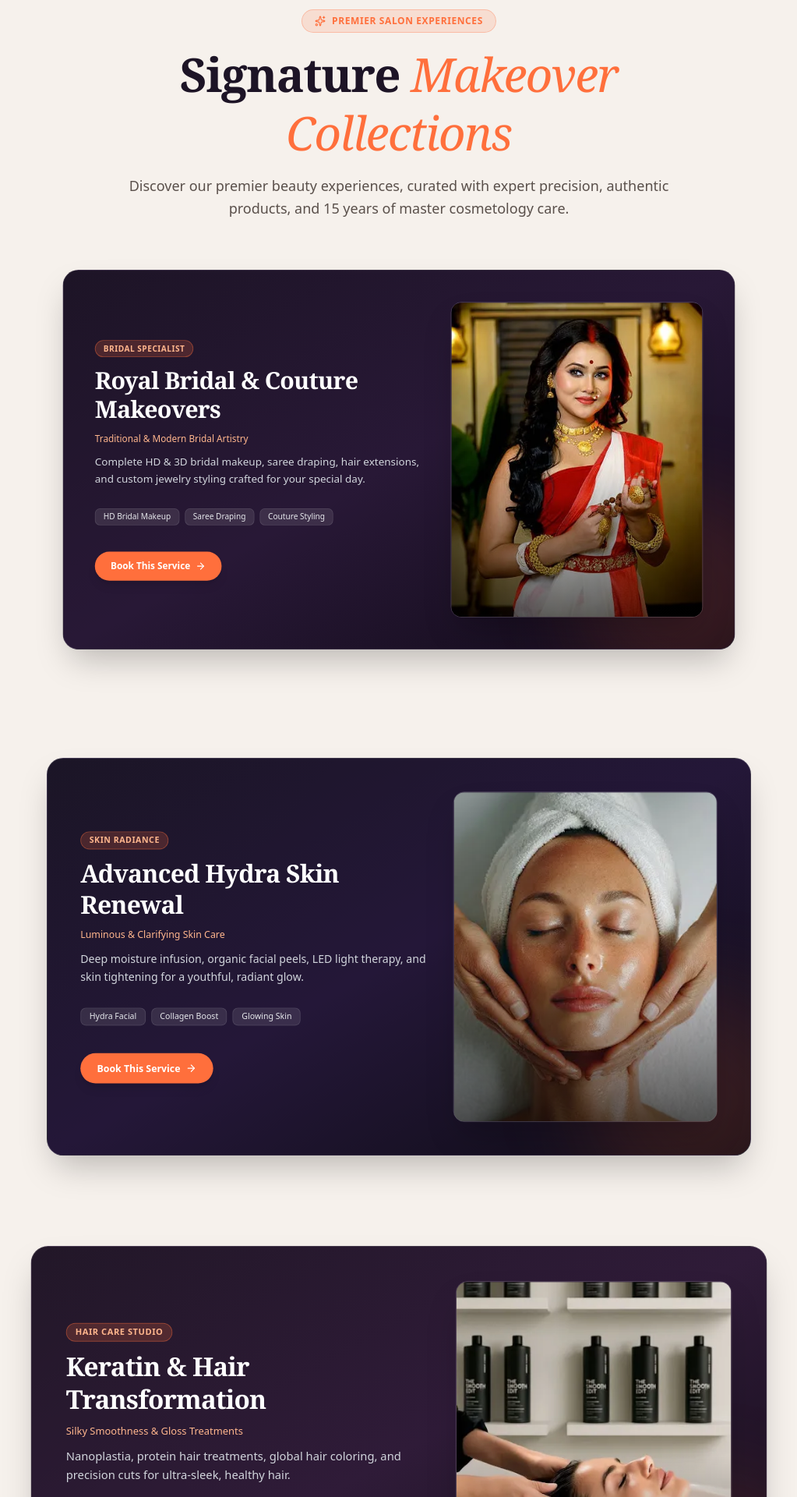
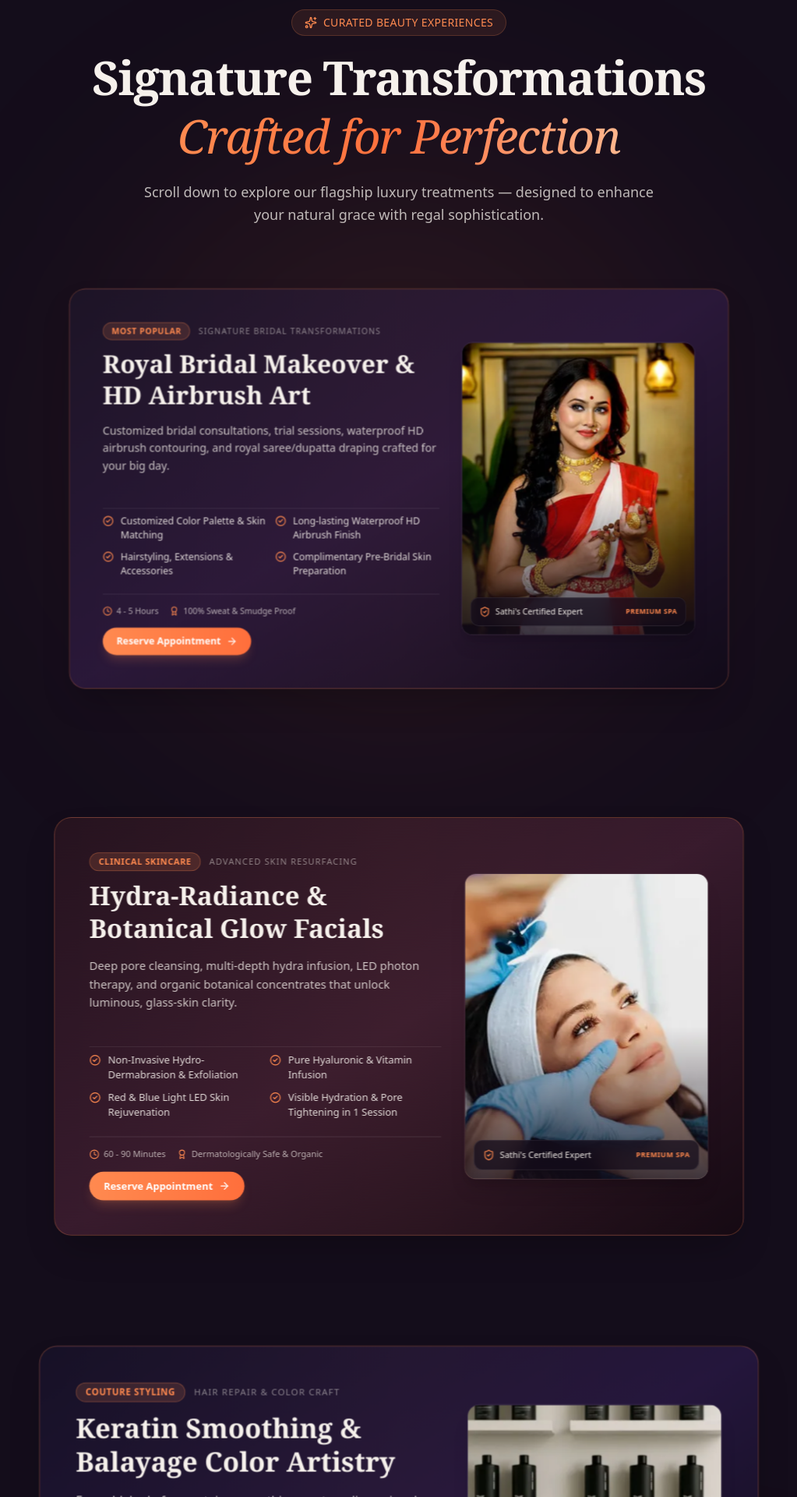
Before and after one commit to dasguptadiptanu07-ops/sathis-elegant-website1, a Next.js app: page / in a window 1280 px wide. Shown: the part 4920-6840 px from the top of the page at 78% size, without its empty margins (128-1151 px from the left). Built offline with nearby package versions, Linux system fonts and the light colour scheme; a web font is replaced by a local one.

Commit message:
Integrate Stacking Cards section matching luxury beauty zone aesthetics

```diff
--- a/src/components/StackingCardsSection.tsx
+++ b/src/components/StackingCardsSection.tsx
@@ -1,149 +1,198 @@
 "use client";
 
 import React from "react";
+import Image from "next/image";
+import { Sparkles, CheckCircle2, ArrowRight, ShieldCheck, Clock, Award } from "lucide-react";
 import StackingCards, { StackingCardItem } from "@/components/ui/stacking-cards";
-import { Sparkles, ArrowRight } from "lucide-react";
 
-interface StackingCardData {
-  id: number;
-  title: string;
-  subtitle: string;
-  description: string;
-  badge: string;
-  image: string;
-  tags: string[];
-  gradient: string;
-}
-
-const cardsData: StackingCardData[] = [
+const cardsData = [
   {
-    id: 1,
-    title: "Royal Bridal & Couture Makeovers",
-    subtitle: "Traditional & Modern Bridal Artistry",
+    index: 0,
+    badge: "Most Popular",
+    category: "SIGNATURE BRIDAL TRANSFORMATIONS",
+    title: "Royal Bridal Makeover & HD Airbrush Art",
     description:
-      "Complete HD & 3D bridal makeup, saree draping, hair extensions, and custom jewelry styling crafted for your special day.",
-    badge: "Bridal Specialist",
+      "Customized bridal consultations, trial sessions, waterproof HD airbrush contouring, and royal saree/dupatta draping crafted for your big day.",
+    highlights: [
+      "Customized Color Palette & Skin Matching",
+      "Long-lasting Waterproof HD Airbrush Finish",
+      "Hairstyling, Extensions & Accessories",
+      "Complimentary Pre-Bridal Skin Preparation",
+    ],
+    duration: "4 - 5 Hours",
+    guarantee: "100% Sweat & Smudge Proof",
     image: "/images/bridal-1.webp",
-    tags: ["HD Bridal Makeup", "Saree Draping", "Couture Styling"],
-    gradient: "from-[#1D1426] via-[#281836] to-[#120B19]",
+    imageAlt: "Royal Bridal Makeover at Sathi's Elegant Beauty Zone",
+    accentColor: "from-[#FF6F3C] to-[#FFB68D]",
+    bgGradient: "bg-gradient-to-br from-[#1D1426] via-[#2A1839] to-[#120B19]",
+    borderColor: "border-[#FF8A50]/30",
   },
   {
-    id: 2,
-    title: "Advanced Hydra Skin Renewal",
-    subtitle: "Luminous & Clarifying Skin Care",
+    index: 1,
+    badge: "Clinical Skincare",
+    category: "ADVANCED SKIN RESURFACING",
+    title: "Hydra-Radiance & Botanical Glow Facials",
     description:
-      "Deep moisture infusion, organic facial peels, LED light therapy, and skin tightening for a youthful, radiant glow.",
-    badge: "Skin Radiance",
-    image: "/images/service-skin.webp",
-    tags: ["Hydra Facial", "Collagen Boost", "Glowing Skin"],
-    gradient: "from-[#1B1526] via-[#241738] to-[#0F0C16]",
+      "Deep pore cleansing, multi-depth hydra infusion, LED photon therapy, and organic botanical concentrates that unlock luminous, glass-skin clarity.",
+    highlights: [
+      "Non-Invasive Hydro-Dermabrasion & Exfoliation",
+      "Pure Hyaluronic & Vitamin Infusion",
+      "Red & Blue Light LED Skin Rejuvenation",
+      "Visible Hydration & Pore Tightening in 1 Session",
+    ],
+    duration: "60 - 90 Minutes",
+    guarantee: "Dermatologically Safe & Organic",
+    image: "/images/skincare.webp",
+    imageAlt: "Hydra Radiance Facial Therapy",
+    accentColor: "from-[#FF8A50] to-[#FFD1B3]",
+    bgGradient: "bg-gradient-to-br from-[#26131F] via-[#381B2D] to-[#160A13]",
+    borderColor: "border-[#FF8A50]/30",
   },
   {
-    id: 3,
-    title: "Keratin & Hair Transformation",
-    subtitle: "Silky Smoothness & Gloss Treatments",
+    index: 2,
+    badge: "Couture Styling",
+    category: "HAIR REPAIR & COLOR CRAFT",
+    title: "Keratin Smoothing & Balayage Color Artistry",
     description:
-      "Nanoplastia, protein hair treatments, global hair coloring, and precision cuts for ultra-sleek, healthy hair.",
-    badge: "Hair Care Studio",
+      "Formaldehyde-free cysteine smoothing, custom dimensional Balayage highlights, and luxurious scalp detox spas for silky, vibrant hair.",
+    highlights: [
+      "Zero-Damage Formaldehyde Free Formula",
+      "Custom Hand-Painted Balayage & Highlights",
+      "Deep Conditioning Scalp Spa Treatment",
+      "Up to 4 Months of Frizz-Free Shine",
+    ],
+    duration: "2.5 - 3.5 Hours",
+    guarantee: "Premium International Brands",
     image: "/images/service-hair.webp",
-    tags: ["Keratin Botox", "Global Highlights", "Precision Cut"],
-    gradient: "from-[#221728] via-[#2F1B38] to-[#140D18]",
-  },
-  {
-    id: 4,
-    title: "Couture Nail Art & Spa Care",
-    subtitle: "Gel Extensions & Organic Pedicures",
-    description:
-      "Hand-painted nail sculpting, gel extensions, luxury manicures, and relaxing botanical pedicures.",
-    badge: "Nail Couture",
-    image: "/images/service-nails-front.webp",
-    tags: ["Gel Extensions", "Sculpted Nail Art", "Spa Pedicure"],
-    gradient: "from-[#1E1228] via-[#2D163D] to-[#110A1B]",
+    imageAlt: "Keratin Smoothing & Hair Color Artistry",
+    accentColor: "from-[#FF6F3C] to-[#FFA07A]",
+    bgGradient: "bg-gradient-to-br from-[#171126] via-[#24163C] to-[#0D0A14]",
+    borderColor: "border-[#FF8A50]/30",
   },
 ];
 
 export const StackingCardsSection: React.FC = () => {
   return (
-    <section className="relative w-full py-24 bg-[#F6F1EC] text-[#2A221E]">
-      <div className="max-w-7xl mx-auto px-6 sm:px-10 lg:px-16">
-        {/* Section Header */}
-        <div className="text-center max-w-3xl mx-auto mb-16 space-y-4">
-          <div className="inline-flex items-center gap-2 px-4 py-1.5 rounded-full bg-[#FF6F3C]/15 text-[#FF6F3C] text-xs font-semibold tracking-wider uppercase border border-[#FF6F3C]/30">
-            <Sparkles className="w-3.5 h-3.5" /> Premier Salon Experiences
+    <section className="relative w-full py-24 bg-[#140D1B] text-[#F6F1EC] overflow-hidden">
+      {/* Background ambient lighting */}
+      <div className="absolute top-1/4 left-1/2 -translate-x-1/2 -translate-y-1/2 w-[700px] h-[700px] bg-[#FF6F3C]/10 rounded-full blur-[140px] pointer-events-none" />
+      <div className="absolute bottom-10 right-10 w-[400px] h-[400px] bg-[#FFB68D]/5 rounded-full blur-[120px] pointer-events-none" />
+
+      {/* Header Container */}
+      <div className="relative z-10 max-w-6xl mx-auto px-6 sm:px-10 lg:px-16 text-center mb-16">
+        <div className="inline-flex items-center gap-2 px-4 py-1.5 rounded-full bg-[#FF8A50]/10 border border-[#FF8A50]/20 text-[#FF8A50] text-xs sm:text-sm font-medium tracking-wide uppercase mb-4">
+          <Sparkles className="w-4 h-4 text-[#FF8A50]" />
+          <span>Curated Beauty Experiences</span>
         </div>
-
-          <h2 className="text-3xl sm:text-5xl lg:text-6xl font-serif font-bold text-[#1D1426] tracking-tight leading-tight">
-            Signature <span className="italic font-normal text-[#FF6F3C]">Makeover Collections</span>
+        <h2 className="text-3xl sm:text-5xl lg:text-6xl font-bold font-serif tracking-tight text-[#F6F1EC] leading-tight mb-5">
+          Signature Transformations <br />
+          <span className="bg-gradient-to-r from-[#FF8A50] via-[#FF6F3C] to-[#FFB68D] bg-clip-text text-transparent italic font-normal">
+            Crafted for Perfection
+          </span>
         </h2>
-
-          <p className="text-base sm:text-lg text-[#5A504B] font-normal leading-relaxed">
-            Discover our premier beauty experiences, curated with expert precision, authentic products, and 15 years of master cosmetology care.
+        <p className="text-base sm:text-lg text-[#F6F1EC]/75 max-w-2xl mx-auto font-light leading-relaxed">
+          Scroll down to explore our flagship luxury treatments — designed to enhance your natural grace with regal sophistication.
         </p>
       </div>
 
-        {/* Stacking Cards Wrapper */}
-        <StackingCards totalCards={cardsData.length} scaleMultiplier={0.04} className="flex flex-col gap-12 pb-24">
-          {cardsData.map((card, index) => (
+      {/* Stacking Cards Component */}
+      <div className="relative z-10 max-w-5xl mx-auto px-4 sm:px-6 lg:px-8">
+        <StackingCards totalCards={cardsData.length} scaleMultiplier={0.04} className="space-y-16 pb-24">
+          {cardsData.map((card) => (
             <StackingCardItem
-              key={card.id}
-              index={index}
-              topPosition={`${10 + index * 4}%`}
-              className="w-full max-w-5xl mx-auto"
+              key={card.index}
+              index={card.index}
+              topPosition={`${8 + card.index * 4}%`}
+              className="py-4"
             >
               <div
-                className={`relative rounded-3xl p-8 sm:p-12 border border-white/15 shadow-2xl overflow-hidden bg-gradient-to-br ${card.gradient} text-white flex flex-col md:flex-row items-center justify-between gap-8 min-h-[420px]`}
+                className={`relative rounded-3xl border ${card.borderColor} ${card.bgGradient} p-6 sm:p-10 lg:p-12 shadow-2xl backdrop-blur-xl overflow-hidden transition-all duration-300 min-h-[460px] flex flex-col justify-between`}
               >
-                {/* Background Ambient Glow */}
-                <div className="absolute -right-20 -bottom-20 w-80 h-80 bg-[#FF6F3C]/15 rounded-full blur-3xl pointer-events-none" />
+                {/* Glow Border Effect */}
+                <div className="absolute inset-0 bg-gradient-to-r from-transparent via-[#FF8A50]/10 to-transparent opacity-30 pointer-events-none" />
 
-                {/* Left Content */}
-                <div className="flex flex-col justify-between h-full space-y-6 max-w-xl z-10 text-left">
-                  <div className="space-y-3">
-                    <span className="inline-block px-3 py-1 rounded-full text-xs font-semibold bg-[#FF6F3C]/20 text-[#FFB68D] border border-[#FF6F3C]/40 tracking-wider uppercase">
+                <div className="grid grid-cols-1 lg:grid-cols-12 gap-8 items-center relative z-10">
+                  {/* Left Column: Content */}
+                  <div className="lg:col-span-7 flex flex-col justify-between space-y-6">
+                    <div>
+                      {/* Top Meta Tag */}
+                      <div className="flex items-center gap-3 mb-3">
+                        <span className="px-3 py-1 rounded-full text-xs font-semibold uppercase tracking-wider bg-[#FF8A50]/15 text-[#FF8A50] border border-[#FF8A50]/30">
                           {card.badge}
                         </span>
+                        <span className="text-xs font-medium text-[#F6F1EC]/50 uppercase tracking-widest">
+                          {card.category}
+                        </span>
+                      </div>
 
-                    <h3 className="text-2xl sm:text-4xl font-serif font-bold tracking-tight text-white leading-tight">
+                      {/* Card Title */}
+                      <h3 className="text-2xl sm:text-3xl lg:text-4xl font-bold font-serif text-[#F6F1EC] leading-tight mb-4">
                         {card.title}
                       </h3>
 
-                    <p className="text-sm font-medium text-[#FFB68D]">
-                      {card.subtitle}
-                    </p>
-
-                    <p className="text-sm sm:text-base text-gray-300 leading-relaxed font-normal">
+                      {/* Description */}
+                      <p className="text-sm sm:text-base text-[#F6F1EC]/80 leading-relaxed font-light mb-6">
                         {card.description}
                       </p>
                     </div>
 
-                  {/* Tags */}
-                  <div className="flex flex-wrap gap-2 pt-2">
-                    {card.tags.map((tag, tIdx) => (
-                      <span
-                        key={tIdx}
-                        className="px-3 py-1 rounded-lg text-xs font-medium bg-white/10 text-gray-200 border border-white/10"
-                      >
-                        {tag}
+                    {/* Highlights List */}
+                    <div className="grid grid-cols-1 sm:grid-cols-2 gap-3 pt-2 border-t border-white/10">
+                      {card.highlights.map((item, idx) => (
+                        <div key={idx} className="flex items-start gap-2.5">
+                          <CheckCircle2 className="w-4 h-4 text-[#FF8A50] shrink-0 mt-0.5" />
+                          <span className="text-xs sm:text-sm text-[#F6F1EC]/90 font-medium">
+                            {item}
                           </span>
+                        </div>
                       ))}
                     </div>
 
-                  {/* CTA Button */}
-                  <div className="pt-4">
-                    <button className="inline-flex items-center gap-2 px-6 py-3 rounded-full bg-[#FF6F3C] hover:bg-[#E65320] text-white text-sm font-semibold shadow-lg transition-all duration-300 group cursor-pointer">
-                      Book This Service <ArrowRight className="w-4 h-4 group-hover:translate-x-1 transition-transform" />
-                    </button>
+                    {/* Bottom Metadata & CTA */}
+                    <div className="pt-4 flex flex-wrap items-center justify-between gap-4 border-t border-white/10">
+                      <div className="flex items-center gap-4 text-xs text-[#F6F1EC]/70">
+                        <div className="flex items-center gap-1.5">
+                          <Clock className="w-3.5 h-3.5 text-[#FF8A50]" />
+                          <span>{card.duration}</span>
+                        </div>
+                        <div className="flex items-center gap-1.5">
+                          <Award className="w-3.5 h-3.5 text-[#FF8A50]" />
+                          <span>{card.guarantee}</span>
                         </div>
                       </div>
 
-                {/* Right Image Showcase */}
-                <div className="relative w-full md:w-80 lg:w-96 aspect-[4/3] sm:aspect-[4/5] rounded-2xl overflow-hidden shadow-2xl border border-white/20 shrink-0 z-10 group">
-                  <img
+                      <a
+                        href="#contact"
+                        className="inline-flex items-center gap-2 px-5 py-2.5 rounded-full bg-gradient-to-r from-[#FF8A50] to-[#FF6F3C] text-white font-semibold text-xs sm:text-sm shadow-lg shadow-[#FF8A50]/20 hover:shadow-[#FF8A50]/40 transition-all duration-300 hover:scale-105"
+                      >
+                        <span>Reserve Appointment</span>
+                        <ArrowRight className="w-4 h-4" />
+                      </a>
+                    </div>
+                  </div>
+
+                  {/* Right Column: Image */}
+                  <div className="lg:col-span-5 relative group">
+                    <div className="relative aspect-[4/3] lg:aspect-[4/5] rounded-2xl overflow-hidden border border-white/10 shadow-xl">
+                      <Image
                         src={card.image}
-                    alt={card.title}
-                    className="w-full h-full object-cover transition-transform duration-700 group-hover:scale-105"
+                        alt={card.imageAlt}
+                        fill
+                        className="object-cover object-center group-hover:scale-105 transition-transform duration-700 ease-out"
+                        sizes="(max-width: 768px) 100vw, (max-width: 1200px) 40vw, 35vw"
                       />
-                  <div className="absolute inset-0 bg-gradient-to-t from-black/60 via-transparent to-transparent" />
+                      <div className="absolute inset-0 bg-gradient-to-t from-[#140D1B]/80 via-transparent to-transparent" />
+                      <div className="absolute bottom-3 left-3 right-3 p-3 rounded-xl bg-[#140D1B]/75 backdrop-blur-md border border-white/10 flex items-center justify-between">
+                        <div className="flex items-center gap-2 text-xs text-[#F6F1EC]">
+                          <ShieldCheck className="w-4 h-4 text-[#FF8A50]" />
+                          <span className="font-medium">Sathi's Certified Expert</span>
+                        </div>
+                        <span className="text-[10px] text-[#FF8A50] font-semibold uppercase tracking-wider">
+                          Premium Spa
+                        </span>
+                      </div>
+                    </div>
+                  </div>
                 </div>
               </div>
             </StackingCardItem>
```
Lines whose indentation alone changed are shown as unchanged.
